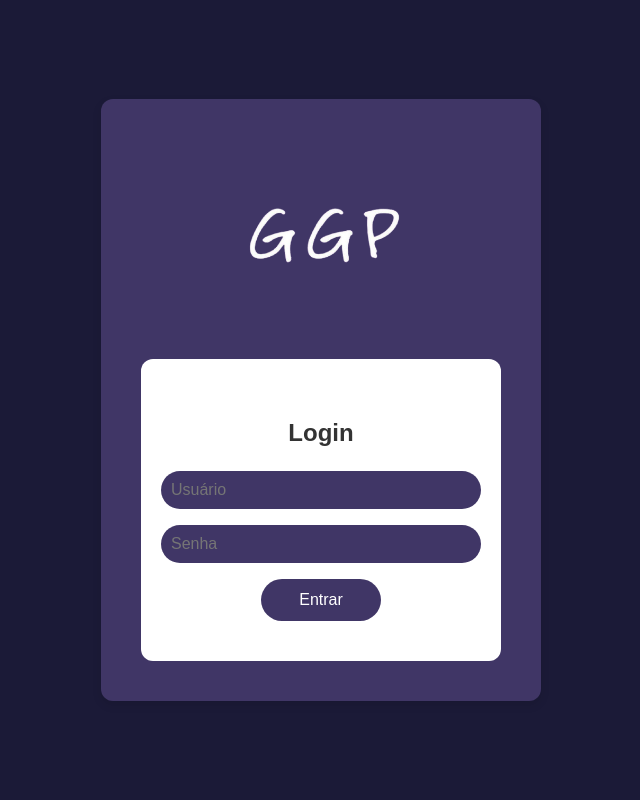
After one commit to CSouzaCatolica/SENAIprojeto, a Django app: page /login/ in a window 1280 px wide. The commit adds this page. Shown: the whole page, without its empty margins (319-959 px from the left). Run offline with Django 5.2, Linux system fonts and the light colour scheme.

Commit message:
90% de login finalizado

```diff
--- /dev/null
+++ b/app_home/static/app_home/css/login.css
@@ -0,0 +1,70 @@
+body {
+    background-color: #1B1A37;
+    font-family: Arial, sans-serif;
+    display: flex;
+    justify-content: center;
+    align-items: center;
+    height: 100vh;
+    margin: 0;
+}
+
+.login-container {
+    background-color: #403666;
+    padding: 40px;
+    border-radius: 12px;
+    box-shadow: 0 4px 10px rgba(0, 0, 0, 0.1);
+    width: 100%;
+    max-width: 360px;
+}
+
+.login-container .logo {
+    display: block;
+    margin: 0 auto 20px;
+    height: 200px;
+}
+
+.login-content {
+    background-color: white;
+    padding: 40px 30px;
+    border-radius: 12px;
+}
+
+
+.login-container h2 {
+    text-align: center;
+    margin-bottom: 24px;
+    color: #333;
+}
+
+.login-container form {
+    display: flex;
+    flex-direction: column;
+    align-items: center;
+}
+
+.login-container input {
+    width: 300px;
+    padding: 10px;
+    margin-bottom: 16px;
+    border-radius: 100px;
+    border: none;
+    font-size: 16px;
+    background-color: #403666;
+    color: #1B1A37;
+}
+
+.login-container button {
+    width: 120px;
+    padding: 12px;
+    background-color: #403666;
+    color: white;
+    border: none;
+    border-radius: 100px;
+    font-size: 16px;
+    cursor: pointer;
+    transition: 0.3s;
+}
+
+.login-container button:hover {
+    background-color: #d62828;
+}
--- /dev/null
+++ b/app_home/templates/app_home/pages/login.html
@@ -0,0 +1,26 @@
+{% load static %}
+<!DOCTYPE html>
+<html lang="pt-br">
+<head>
+    <meta charset="UTF-8">
+    <title>Login | Pizzaria ZMais</title>
+
+    <!-- CSS principal do login -->
+    <link rel="stylesheet" href="{% static 'app_home/css/login.css' %}">
+</head>
+<body>
+    <div class="login-container">
+        <img src="{% static 'app_home/img/ggpLogo.png' %}" alt="Logo" class="logo">
+
+        <div class="login-content">
+            <h2>Login</h2>
+            <form method="POST">
+                {% csrf_token %}
+                <input type="text" name="username" placeholder="Usuário" required>
+                <input type="password" name="password" placeholder="Senha" required>
+                <button type="submit">Entrar</button>
+            </form>
+        </div>
+    </div>
+</body>
+</html>
--- a/app_home/urls.py
+++ b/app_home/urls.py
@@ -9,4 +9,5 @@ urlpatterns = [
     path('atualizar/<int:id>', views.atualizar_pizza, name='atualizar_pizza'),
     path('carrinho/', views.comprar_carrinho_pizza, name='comprar_carrinho_pizza'),
     path('carrinho/<int:id>', views.carrinho_pizza, name='carrinho_pizza'),
+    path('login/', views.login_view, name='login'),
 ]
--- a/app_home/views.py
+++ b/app_home/views.py
@@ -1,13 +1,16 @@
 from django.shortcuts import render, redirect
+from django.contrib.auth.decorators import login_required
+from django.contrib.auth import authenticate, login, logout
+from django.contrib import messages
+from django.core.mail import send_mail
+
 from app_home.models import PizzaModel
-from django.core.mail import send_mail
-from django.contrib.auth.decorators import login_required
 
-# Create your views here.
+
 def home(request):
     print(request.session.get('pizza', []), request.session.get('quantidade_pizzas', 0))
     lista_produtos = PizzaModel.objects.all()
-    return render(request, 'app_home/pages/home.html', context={'produtos': lista_produtos, })
+    return render(request, 'app_home/pages/home.html', context={'produtos': lista_produtos})
 
 
 @login_required
@@ -22,16 +25,19 @@ def criar_pizza(request):
     pizza = PizzaModel.objects.create(pizza=pizza, preco=preco, imagem=imagem, ingredientes=ingredientes)
     return render(request, 'app_home/pages/pizza.html', context={'pizza': pizza})
 
+
 @login_required
 def listar_pizzas(request):
     pizzas = PizzaModel.objects.all()
     return render(request, 'app_home/pages/listar.html', context={'pizzas': pizzas})
+
 
 @login_required
 def deletar_pizza(request, id):
     pizza = PizzaModel.objects.get(id=id)
     pizza.delete()
     return redirect('listar')
+
 
 @login_required
 def atualizar_pizza(request, id):
@@ -46,32 +52,54 @@ def atualizar_pizza(request, id):
     PizzaModel.objects.filter(id=id).update(pizza=pizza, preco=preco, imagem=imagem, ingredientes=ingredientes)
     return redirect('listar')
 
+
 def carrinho_pizza(request, id):
     pizzas = request.session.get('pizza', [])
     pizzas.append(id)
     request.session['pizza'] = pizzas
 
-    quantidade_pizzas = request.session.get('quantidade_pizzas', 0)
     quantidade_pizzas = len(pizzas)
     request.session['quantidade_pizzas'] = quantidade_pizzas
     return redirect('home')
 
+
 def comprar_carrinho_pizza(request):
     pizzas = request.session.get('pizza', [])
-    lista_pizzas = []
-    for pizza in pizzas:
-        pizza = PizzaModel.objects.get(id=pizza)
-        lista_pizzas.append(pizza)
+    lista_pizzas = [PizzaModel.objects.get(id=pizza) for pizza in pizzas]
 
-    return render(request, 'app_home/pages/listar_carrinho.html', context={'pizzas': lista_pizzas, 'quantidade_pizzas': len(pizzas)})
+    return render(request, 'app_home/pages/listar_carrinho.html', {
+        'pizzas': lista_pizzas,
+        'quantidade_pizzas': len(pizzas)
+    })
 
 
-def mandar_email(usuario,mensagem,titulo):
+def mandar_email(usuario, mensagem, titulo):
     print(f'Enviando email para {usuario} com a mensagem: {mensagem}')
     send_mail(
-    titulo,
-    mensagem,
-    'seu_email@gmail.com',
-    [usuario],
-    fail_silently=False,
-)
+        titulo,
+        mensagem,
+        'seu_email@gmail.com',
+        [usuario],
+        fail_silently=False,
+    )
+
+
+# === LOGIN VIEW ===
+def login_view(request):
+    if request.method == 'POST':
+        username = request.POST.get('username')
+        password = request.POST.get('password')
+        user = authenticate(request, username=username, password=password)
+        if user is not None:
+            login(request, user)
+            return redirect('home')
+        else:
+            messages.error(request, 'Usuário ou senha inválidos.')
+            return redirect('login')
+    return render(request, 'app_home/pages/login.html')
+
+
+# === LOGOUT VIEW ===
+def logout_view(request):
+    logout(request)
+    return redirect('home')
```
Also changed, not shown: app_home/templates/app_home/partials/header.html (+9 -4 lines), app_home/static/app_home/img/ggpLogo.png (added).
